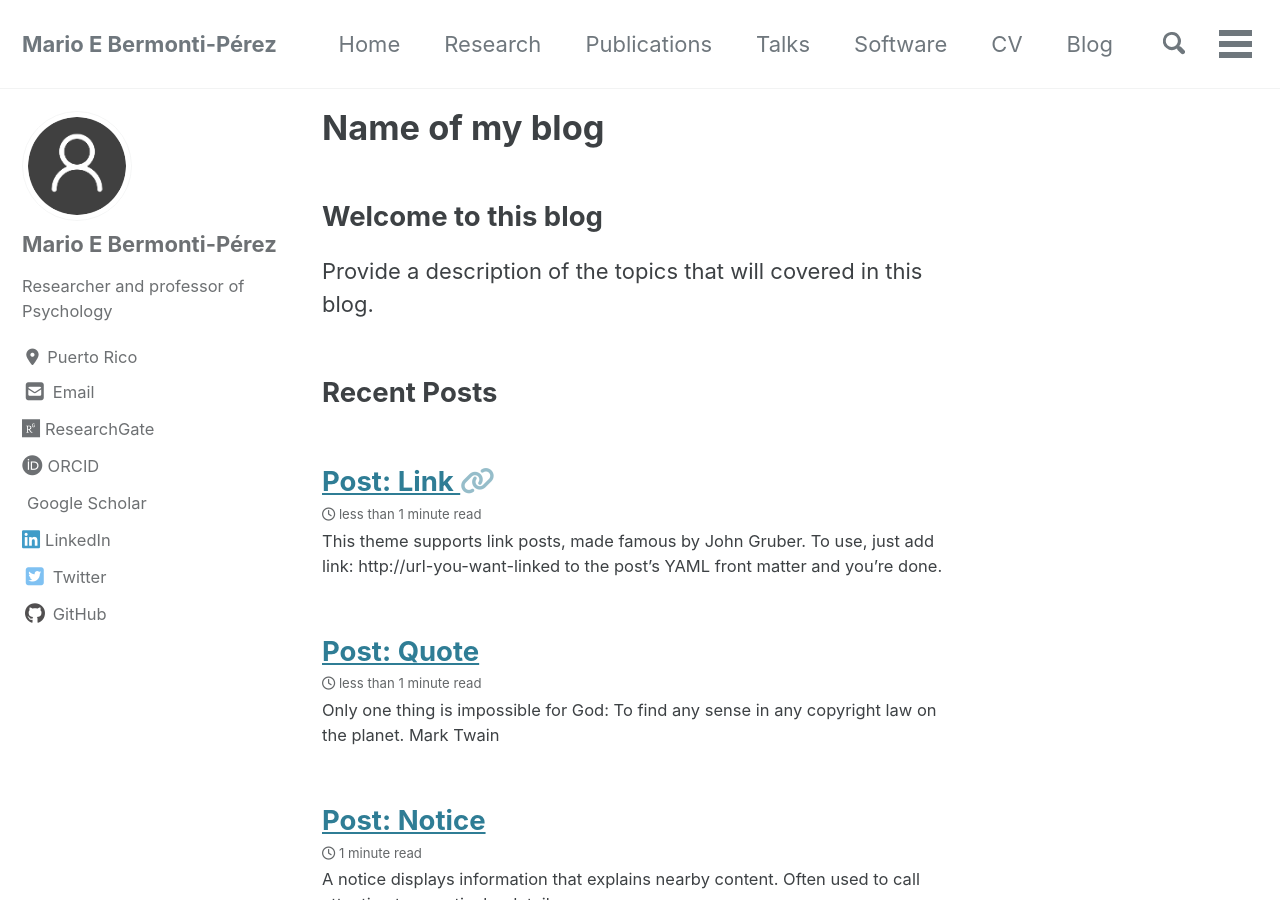
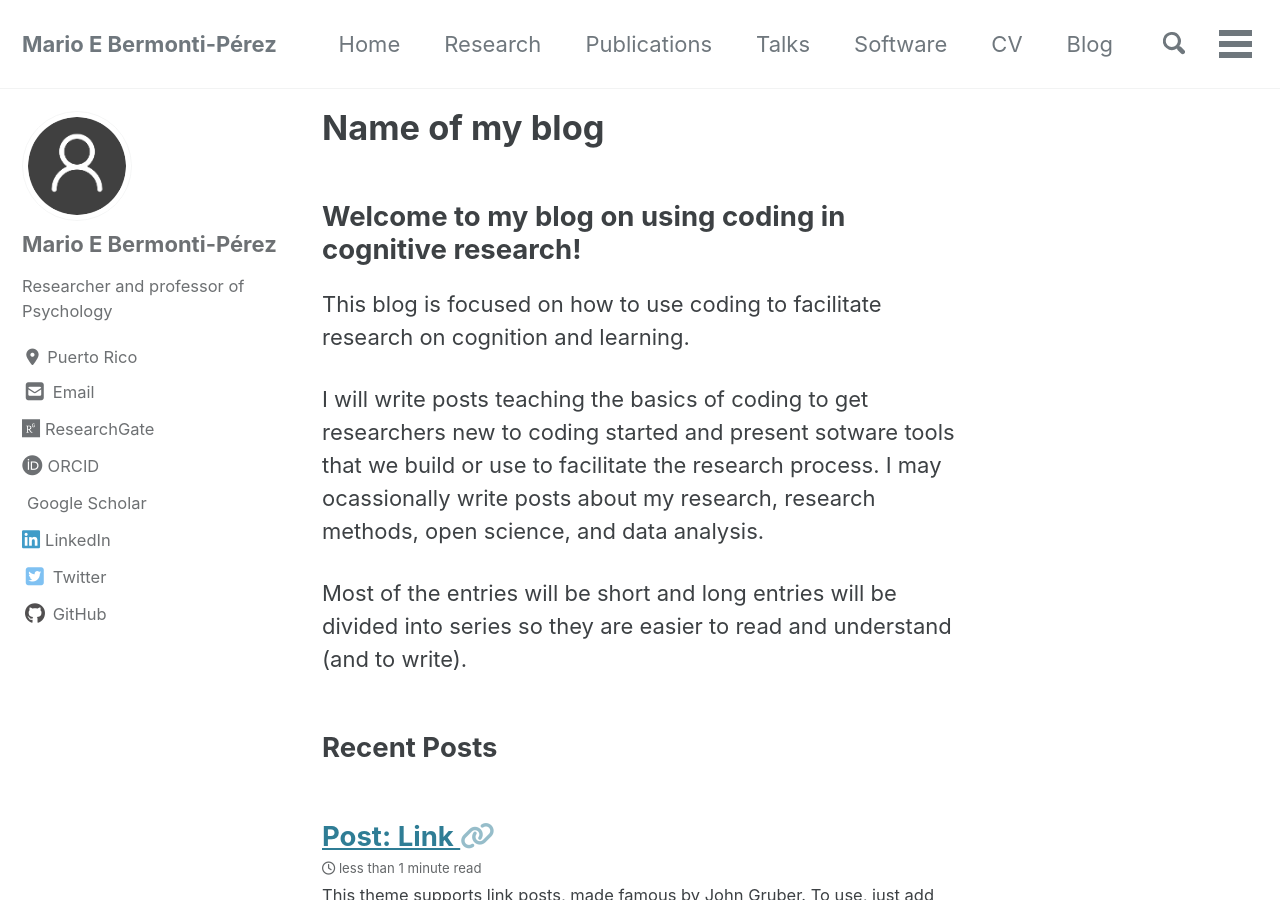
Before and after one commit to mario-bermonti/mario-bermonti.github.io, a Jekyll site: the page built from _pages/blog.md, in a window 1280 px wide and 900 px high. Built offline with Jekyll 4.4.1, drawn with Linux system fonts in a browser that asks for light colours; cached includes are drawn as plain includes; nearby versions of some CDN libraries; a style sheet for code colours, icons or effects is not loaded.

Commit message:
Add description about my blog

```diff
--- a/_pages/blog.md
+++ b/_pages/blog.md
@@ -5,6 +5,10 @@ permalink: /blog/
 layout: recent-posts
 ---
 
-## Welcome to this blog
+## Welcome to my blog on using coding in cognitive research!
 
-Provide a description of the topics that will covered in this blog.
+This blog is focused on how to use coding to facilitate research on cognition and learning.
+
+I will write posts teaching the basics of coding to get researchers new to coding started and present sotware tools that we build or use to facilitate the research process. I may ocassionally write posts about my research, research methods, open science, and data analysis.
+
+Most of the entries will be short and long entries will be divided into series so they are easier to read and understand (and to write).
```
